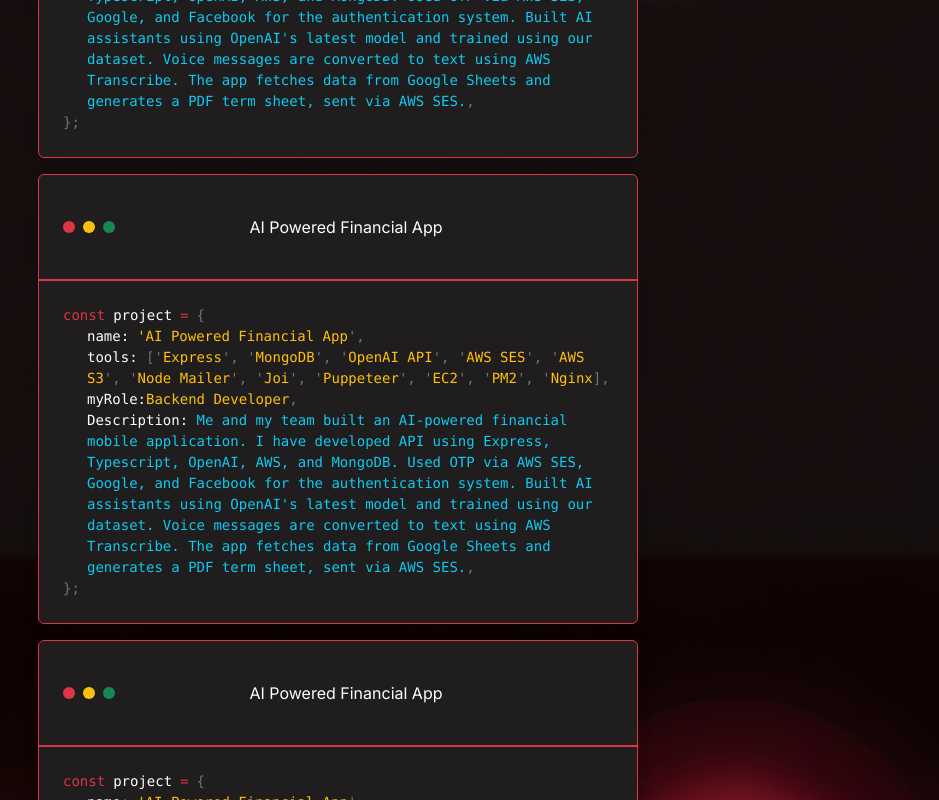
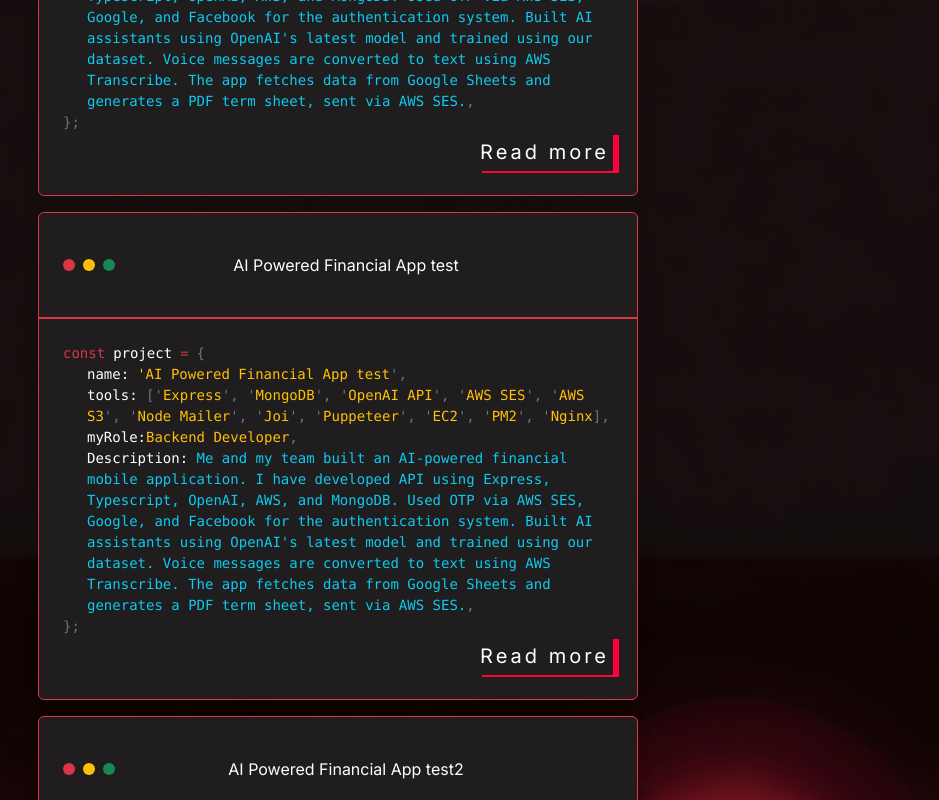
Before and after one commit to OVDP/portfolio-next, a Next.js app: page / in a window 1280 px wide. Shown: the part 1360-2160 px from the top of the page, without its empty margins (302-1241 px from the left). Built offline with nearby package versions, Linux system fonts and the light colour scheme; a web font is replaced by a local one.

Commit message:
Added animation for the project component

```diff
--- /dev/null
+++ b/src/app/components/project/button_anim.css
@@ -0,0 +1,90 @@
+/* CSS */
+.view-more,
+.view-more:after {
+  font-size: 20px;
+  background: linear-gradient(45deg, transparent 5%, #1f1d1d 5%);
+  border: 0;
+  color: #fff;
+  letter-spacing: 3px;
+  box-shadow: 6px 2px 0px #ff013c;
+  outline: transparent;
+  position: relative;
+  user-select: none;
+  touch-action: manipulation;
+}
+.view-more:after {
+  --slice-0: inset(50% 50% 50% 50%);
+  --slice-1: inset(80% -6px 0 0);
+  --slice-2: inset(50% -6px 30% 0);
+  --slice-3: inset(10% -6px 85% 0);
+  --slice-4: inset(40% -6px 43% 0);
+  --slice-5: inset(80% -6px 5% 0);
+
+  content: "Run project.exe";
+  display: block;
+  position: absolute;
+  top: 0;
+  left: 0;
+  right: 0;
+  bottom: 0;
+  background: linear-gradient(
+    45deg,
+    transparent 3%,
+    #ff013c 3%,
+    #ff013c 5%,
+    #1f1d1d 5%
+  );
+  text-shadow: -3px -3px 0px #f8f005, 3px 3px 0px #ff013c;
+  clip-path: var(--slice-0);
+}
+.view-more:hover:after {
+  animation: 1s glitch;
+  animation-timing-function: steps(2, end);
+}
+
+@keyframes glitch {
+  0% {
+    clip-path: var(--slice-1);
+    transform: translate(-20px, -10px);
+  }
+  10% {
+    clip-path: var(--slice-3);
+    transform: translate(10px, 10px);
+  }
+  20% {
+    clip-path: var(--slice-1);
+    transform: translate(-10px, 10px);
+  }
+  30% {
+    clip-path: var(--slice-3);
+    transform: translate(0px, 5px);
+  }
+  40% {
+    clip-path: var(--slice-2);
+    transform: translate(-5px, 0px);
+  }
+  50% {
+    clip-path: var(--slice-3);
+    transform: translate(5px, 0px);
+  }
+  60% {
+    clip-path: var(--slice-4);
+    transform: translate(5px, 10px);
+  }
+  70% {
+    clip-path: var(--slice-2);
+    transform: translate(-10px, 10px);
+  }
+  80% {
+    clip-path: var(--slice-5);
+    transform: translate(20px, -10px);
+  }
+  90% {
+    clip-path: var(--slice-1);
+    transform: translate(-10px, 0px);
+  }
+  100% {
+    clip-path: var(--slice-1);
+    transform: translate(0);
+  }
+}
--- /dev/null
+++ b/src/app/components/project/content/project_content.tsx
@@ -0,0 +1,46 @@
+import React from "react";
+
+export default function project_content({ project }) {
+  return (
+    <>
+      <div>
+        <span className="text-danger me-2">const</span>
+        <span className="text-white me-2">project</span>
+        <span className="text-danger me-2">=</span>
+        <span className="text-secondary">{"{"}</span>
+      </div>
+      <div className="ms-4 ms-lg-8">
+        <span className="text-white me-2">name:</span>
+        <span className="text-warning">{`'`}</span>
+        <span className="text-warning">{project.name}</span>
+        <span className="text-secondary">{`',`}</span>
+      </div>
+      <div className="ms-4 ms-lg-8">
+        <span className="text-white">tools:</span>
+        <span className="text-secondary">{` ['`}</span>
+        {project.tools.map((tag, i) => (
+          <React.Fragment key={i}>
+            <span className="text-warning">{tag}</span>
+            {project.tools.length - 1 !== i && (
+              <span className="text-secondary">{`', '`}</span>
+            )}
+          </React.Fragment>
+        ))}
+        <span className="text-secondary">{`],`}</span>
+      </div>
+      <div className="ms-4 ms-lg-8">
+        <span className="text-white">myRole:</span>
+        <span className="text-warning">{project.role}</span>
+        <span className="text-secondary">,</span>
+      </div>
+      <div className="ms-4 ms-lg-8">
+        <span className="text-white">Description:</span>
+        <span className="text-info">{" " + project.description}</span>
+        <span className="text-secondary">,</span>
+      </div>
+      <div>
+        <span className="text-secondary">{`};`}</span>
+      </div>
+    </>
+  );
+}
--- /dev/null
+++ b/src/app/components/project/content/project_loading_content.tsx
@@ -0,0 +1,42 @@
+import React from "react";
+
+export default function ProjectLoadingContent({ project }) {
+  return (
+    <>
+      <style>
+        {`
+@keyframes blink {
+  0% {
+    opacity: 1;
+  }
+  50% {
+    opacity: 0;
+  }
+  100% {
+    opacity: 1;
+  }
+}
+.blink {
+  animation: blink 1s step-start infinite;
+}
+        `}
+      </style>
+      <div className="my-1">
+        <span className="text-white me-2">C:\Users\othniel&gt;cls</span>
+      </div>
+      <div className="my-1">
+        <span className="text-white me-2">
+          C:\Users\othniel&gt;start project{project.id}.exe
+        </span>
+      </div>
+      <div className="my-1">
+        <span className="text-white me-2">
+          C:\Users\othniel&gt;
+          <span>
+            <span className="blink">▍</span>
+          </span>
+        </span>
+      </div>
+    </>
+  );
+}
--- a/src/app/components/project/single_project.tsx
+++ b/src/app/components/project/single_project.tsx
@@ -1,8 +1,38 @@
+"use client";
 import * as React from "react";
+import Content from "./content/project_content";
+import LoadingContent from "./content/project_loading_content";
+import "./button_anim.css";
 
 function ProjectCard({ project }) {
+  const [viewMoreContent, setViewMoreContent] = React.useState("Read more");
+  const [projectContent, setContent] = React.useState(
+    <Content project={project} />
+  );
+  const [loadingDots, setLoadingDots] = React.useState(1);
+  React.useEffect(() => {
+    const interval = setInterval(() => {
+      setLoadingDots((prevDots) => (prevDots % 3) + 1);
+    }, 500);
+
+    return () => clearInterval(interval);
+  }, []);
+  React.useEffect(() => {
+    if (viewMoreContent.startsWith("Loading")) {
+      setViewMoreContent("Loading" + ".".repeat(loadingDots));
+    }
+  }, [loadingDots]);
+  function loading() {
+    setViewMoreContent("Loading.");
+    setContent(<LoadingContent project={project} />);
+  }
+
   return (
-    <div className="border border-danger position-relative rounded w-100" style={{ backgroundColor: "#1f1d1d"}}>
+    <div
+      id={`commandprompt${project.id}`}
+      className="border border-danger position-relative rounded w-100"
+      style={{ backgroundColor: "#1f1d1d" }}
+    >
       <div className="d-flex flex-row">
         <div className="w-100 bg-gradient"></div>
         <div className="w-100 bg-gradient"></div>
@@ -27,46 +57,12 @@
         </p>
       </div>
       <div className="overflow-hidden border-top border-2 border-danger px-4 px-lg-8 py-4 py-lg-8">
-        <code className="font-monospace">
-          <div className="blink">
-            <span className="text-danger me-2">const</span>
-            <span className="text-white me-2">project</span>
-            <span className="text-danger me-2">=</span>
-            <span className="text-secondary">{"{"}</span>
-          </div>
-          <div className="ms-4 ms-lg-8">
-            <span className="text-white me-2">name:</span>
-            <span className="text-warning">{`'`}</span>
-            <span className="text-warning">{project.name}</span>
-            <span className="text-secondary">{`',`}</span>
-          </div>
-          <div className="ms-4 ms-lg-8">
-            <span className="text-white">tools:</span>
-            <span className="text-secondary">{` ['`}</span>
-            {project.tools.map((tag, i) => (
-              <React.Fragment key={i}>
-                <span className="text-warning">{tag}</span>
-                {project.tools.length - 1 !== i && (
-                  <span className="text-secondary">{`', '`}</span>
-                )}
-              </React.Fragment>
-            ))}
-            <span className="text-secondary">{`],`}</span>
-          </div>
-          <div className="ms-4 ms-lg-8">
-            <span className="text-white">myRole:</span>
-            <span className="text-warning">{project.role}</span>
-            <span className="text-secondary">,</span>
-          </div>
-          <div className="ms-4 ms-lg-8">
-            <span className="text-white">Description:</span>
-            <span className="text-info">{" " + project.description}</span>
-            <span className="text-secondary">,</span>
-          </div>
-          <div>
-            <span className="text-secondary">{`};`}</span>
-          </div>
-        </code>
+        <code className="font-monospace">{projectContent}</code>
+        <div className="d-flex flex-row">
+          <button className="ms-auto p-1 view-more" onClick={loading}>
+            {viewMoreContent}
+          </button>
+        </div>
       </div>
     </div>
   );
--- a/utils/data/project_data.tsx
+++ b/utils/data/project_data.tsx
@@ -1,34 +1,73 @@
-import placeholder from '/public/next.svg';
+import placeholder from "/public/next.svg";
 
 export const projectsData = [
   {
     id: 1,
-        name: 'AI Powered Financial App',
-        description: "Me and my team built an AI-powered financial mobile application. I have developed API using Express, Typescript, OpenAI, AWS, and MongoDB. Used OTP via AWS SES, Google, and Facebook for the authentication system. Built AI assistants using OpenAI's latest model and trained using our dataset. Voice messages are converted to text using AWS Transcribe. The app fetches data from Google Sheets and generates a PDF term sheet, sent via AWS SES.",
-        tools: ['Express', 'MongoDB', 'OpenAI API', 'AWS SES', 'AWS S3', 'Node Mailer', 'Joi', 'Puppeteer', 'EC2', 'PM2', 'Nginx'],
-        role: 'Backend Developer',
-        code: '',
-        demo: '',
+    name: "AI Powered Financial App",
+    description:
+      "Me and my team built an AI-powered financial mobile application. I have developed API using Express, Typescript, OpenAI, AWS, and MongoDB. Used OTP via AWS SES, Google, and Facebook for the authentication system. Built AI assistants using OpenAI's latest model and trained using our dataset. Voice messages are converted to text using AWS Transcribe. The app fetches data from Google Sheets and generates a PDF term sheet, sent via AWS SES.",
+    tools: [
+      "Express",
+      "MongoDB",
+      "OpenAI API",
+      "AWS SES",
+      "AWS S3",
+      "Node Mailer",
+      "Joi",
+      "Puppeteer",
+      "EC2",
+      "PM2",
+      "Nginx",
+    ],
+    role: "Backend Developer",
+    code: "",
+    demo: "",
     image: placeholder,
   },
   {
     id: 2,
-        name: 'AI Powered Financial App',
-        description: "Me and my team built an AI-powered financial mobile application. I have developed API using Express, Typescript, OpenAI, AWS, and MongoDB. Used OTP via AWS SES, Google, and Facebook for the authentication system. Built AI assistants using OpenAI's latest model and trained using our dataset. Voice messages are converted to text using AWS Transcribe. The app fetches data from Google Sheets and generates a PDF term sheet, sent via AWS SES.",
-        tools: ['Express', 'MongoDB', 'OpenAI API', 'AWS SES', 'AWS S3', 'Node Mailer', 'Joi', 'Puppeteer', 'EC2', 'PM2', 'Nginx'],
-        role: 'Backend Developer',
-        code: '',
-        demo: '',
+    name: "AI Powered Financial App test",
+    description:
+      "Me and my team built an AI-powered financial mobile application. I have developed API using Express, Typescript, OpenAI, AWS, and MongoDB. Used OTP via AWS SES, Google, and Facebook for the authentication system. Built AI assistants using OpenAI's latest model and trained using our dataset. Voice messages are converted to text using AWS Transcribe. The app fetches data from Google Sheets and generates a PDF term sheet, sent via AWS SES.",
+    tools: [
+      "Express",
+      "MongoDB",
+      "OpenAI API",
+      "AWS SES",
+      "AWS S3",
+      "Node Mailer",
+      "Joi",
+      "Puppeteer",
+      "EC2",
+      "PM2",
+      "Nginx",
+    ],
+    role: "Backend Developer",
+    code: "",
+    demo: "",
     image: placeholder,
   },
   {
     id: 3,
-        name: 'AI Powered Financial App',
-        description: "Me and my team built an AI-powered financial mobile application. I have developed API using Express, Typescript, OpenAI, AWS, and MongoDB. Used OTP via AWS SES, Google, and Facebook for the authentication system. Built AI assistants using OpenAI's latest model and trained using our dataset. Voice messages are converted to text using AWS Transcribe. The app fetches data from Google Sheets and generates a PDF term sheet, sent via AWS SES.",
-        tools: ['Express', 'MongoDB', 'OpenAI API', 'AWS SES', 'AWS S3', 'Node Mailer', 'Joi', 'Puppeteer', 'EC2', 'PM2', 'Nginx'],
-        role: 'Backend Developer',
-        code: '',
-        demo: '',
+    name: "AI Powered Financial App test2",
+    description:
+      "Me and my team built an AI-powered financial mobile application. I have developed API using Express, Typescript, OpenAI, AWS, and MongoDB. Used OTP via AWS SES, Google, and Facebook for the authentication system. Built AI assistants using OpenAI's latest model and trained using our dataset. Voice messages are converted to text using AWS Transcribe. The app fetches data from Google Sheets and generates a PDF term sheet, sent via AWS SES.",
+    tools: [
+      "Express",
+      "MongoDB",
+      "OpenAI API",
+      "AWS SES",
+      "AWS S3",
+      "Node Mailer",
+      "Joi",
+      "Puppeteer",
+      "EC2",
+      "PM2",
+      "Nginx",
+    ],
+    role: "Backend Developer",
+    code: "",
+    demo: "",
     image: placeholder,
   },
 ];
```
Also changed, not shown: src/app/components/project/main_projects.tsx (+13 -7 lines). Lines whose indentation alone changed are shown as unchanged.
